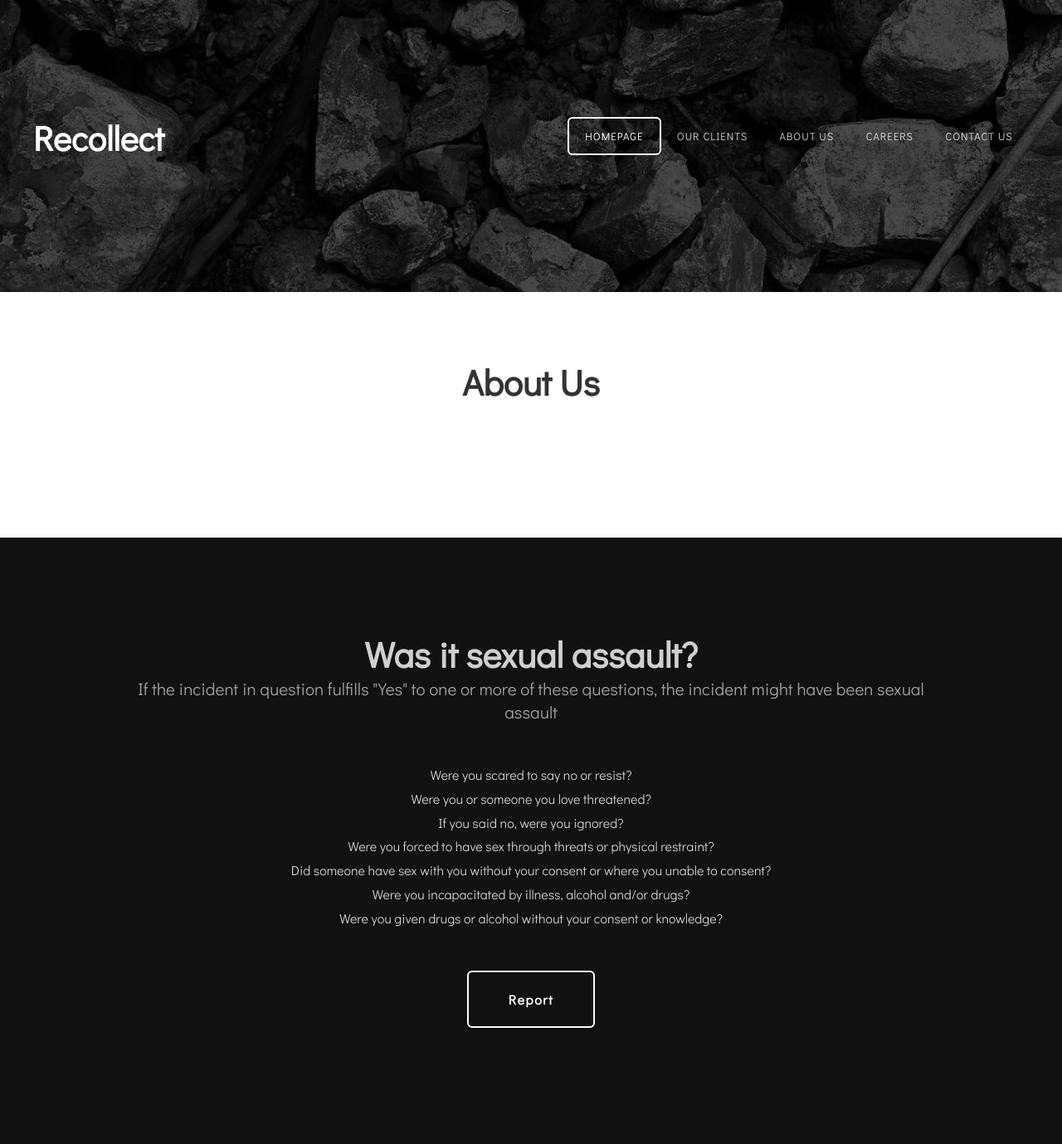
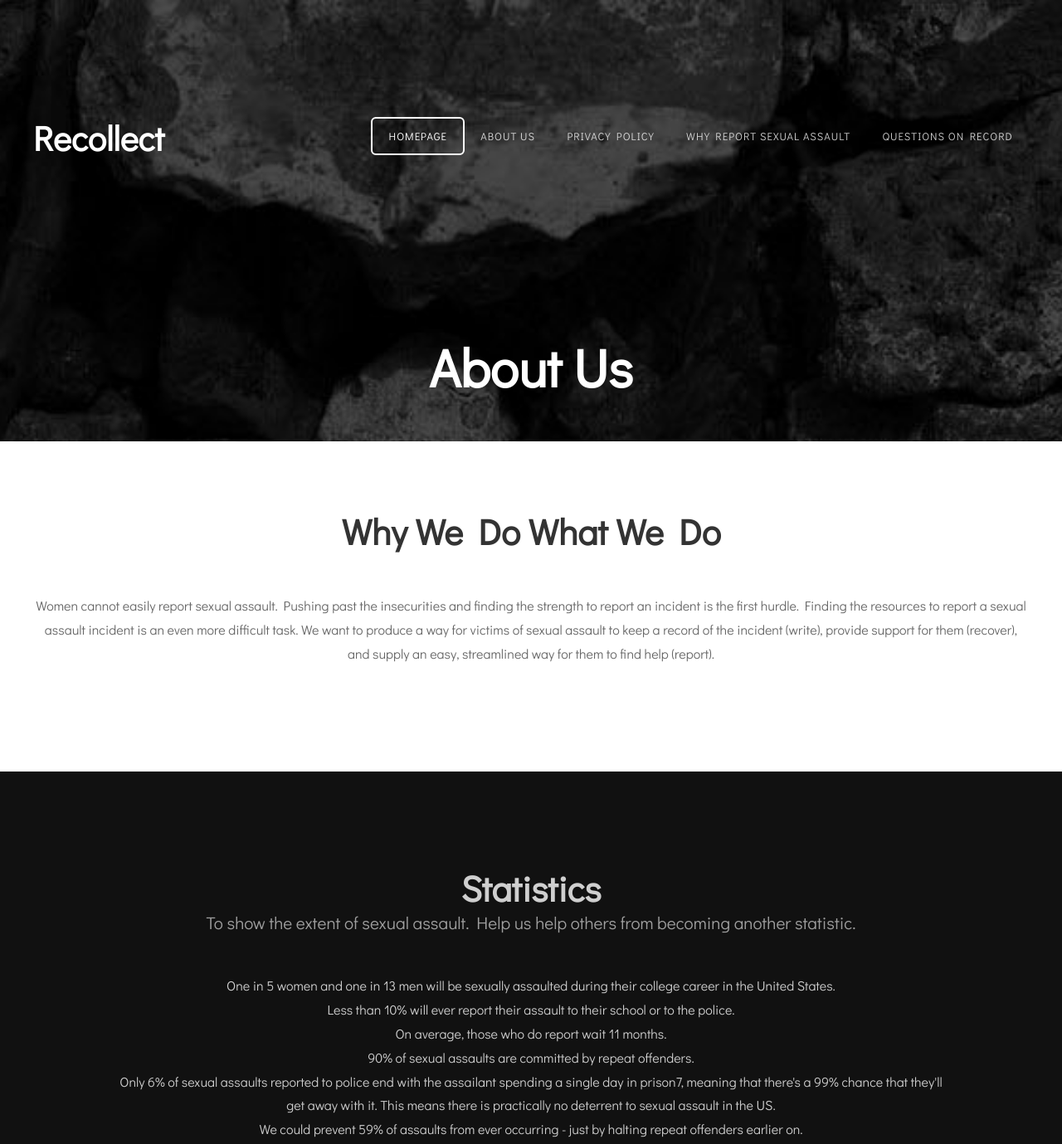
Before and after one commit to JosephPrachar/Chimehack-Project, a website: page static/aboutUs.html in a window 1280 px wide. Shown: the top 1379 px of the page at 83% size. Drawn offline with Linux system fonts and the light colour scheme.

Commit message:
finished about us page

```diff
--- a/static/aboutUs.html
+++ b/static/aboutUs.html
@@ -32,41 +32,48 @@ Released   : 20140228
 		<div id="menu">
 			<ul>
 				<li class="active"><a href="#" accesskey="1" title="">Homepage</a></li>
-				<li><a href="#" accesskey="2" title="">Our Clients</a></li>
-				<li><a href="#" accesskey="3" title="">About Us</a></li>
-				<li><a href="#" accesskey="4" title="">Careers</a></li>
-				<li><a href="#" accesskey="5" title="">Contact Us</a></li>
+				<li><a href="#" accesskey="2" title="">About Us</a></li>
+				<li><a href="#" accesskey="3" title="">Privacy Policy</a></li>
+				<li><a href="#" accesskey="4" title="">Why Report Sexual Assault</a></li>
+				<li><a href="#" accesskey="5" title="">Questions On Record</a></li>
 			</ul>
 		</div>
 	</div>
+    <div id="banner" class="container">
+    <div class="title">
+			<h2>About Us</h2>
+		</div>
 
 </div>
 <div id="wrapper">
 	<div id="three-column" class="container">
+
 		<div class="title">
-			<h2>About Us</h2>
+			<h2>Why We Do What We Do</h2>
 		</div>
+
+        <p>Women cannot easily report sexual assault. Pushing past the insecurities and finding the strength to report an incident is the first hurdle. Finding the resources to report a sexual assault incident is an even more difficult task. We want to produce a way for victims of sexual assault to keep a record of the incident (write), provide support for them (recover), and supply an easy, streamlined way for them to find help (report). </p>
 	</div>
 </div>
 <div id="welcome">
 	<div class="container">
 		<div class="title">
-			<h2>Was it sexual assault?</h2>
-			<span class="byline">If the incident in question fulfills "Yes" to one or more of these questions, the incident might have been sexual assault</span>
+			<h2>Statistics</h2>
+			<span class="byline">To show the extent of sexual assault. Help us help others from becoming another statistic.</span>
 		</div>
-		<p>Were you scared to say no or resist?<br>
-		Were you or someone you love threatened?<br>
-		If you said no, were you ignored?<br>
-		Were you forced to have sex through threats or physical restraint?<br>
-		Did someone have sex with you without your consent or where you unable to consent? <br>Were you incapacitated by illness, alcohol and/or drugs? <br>Were you given drugs or alcohol without your consent or knowledge? </p>
+		<p>One in 5 women and one in 13 men will be sexually assaulted during their college career in the United States.<br>
+		Less than 10% will ever report their assault to their school or to the police. <br>
+	    On average, those who do report wait 11 months.<br>
+		90% of sexual assaults are committed by repeat offenders.<br>
+		Only 6% of sexual assaults reported to police end with the assailant spending a single day in prison7, meaning that there's a 99% chance that they'll get away with it. This means there is practically no deterrent to sexual assault in the US.
+        <br>We could prevent 59% of assaults from ever occurring - just by halting repeat offenders earlier on.<br></p>
 
-		<ul class="actions">
-			<li><a href="#" class="button">Report</a></li>
-		</ul>
+
 	</div>
 </div>
 <div id="copyright" class="container">
 	<p>&copy; Untitled. All rights reserved. | Photos by <a href="http://fotogrph.com/">Fotogrph</a> | Design by <a href="http://templated.co" rel="nofollow">TEMPLATED</a>.</p>
 </div>
+</div>
 </body>
 </html>
```
